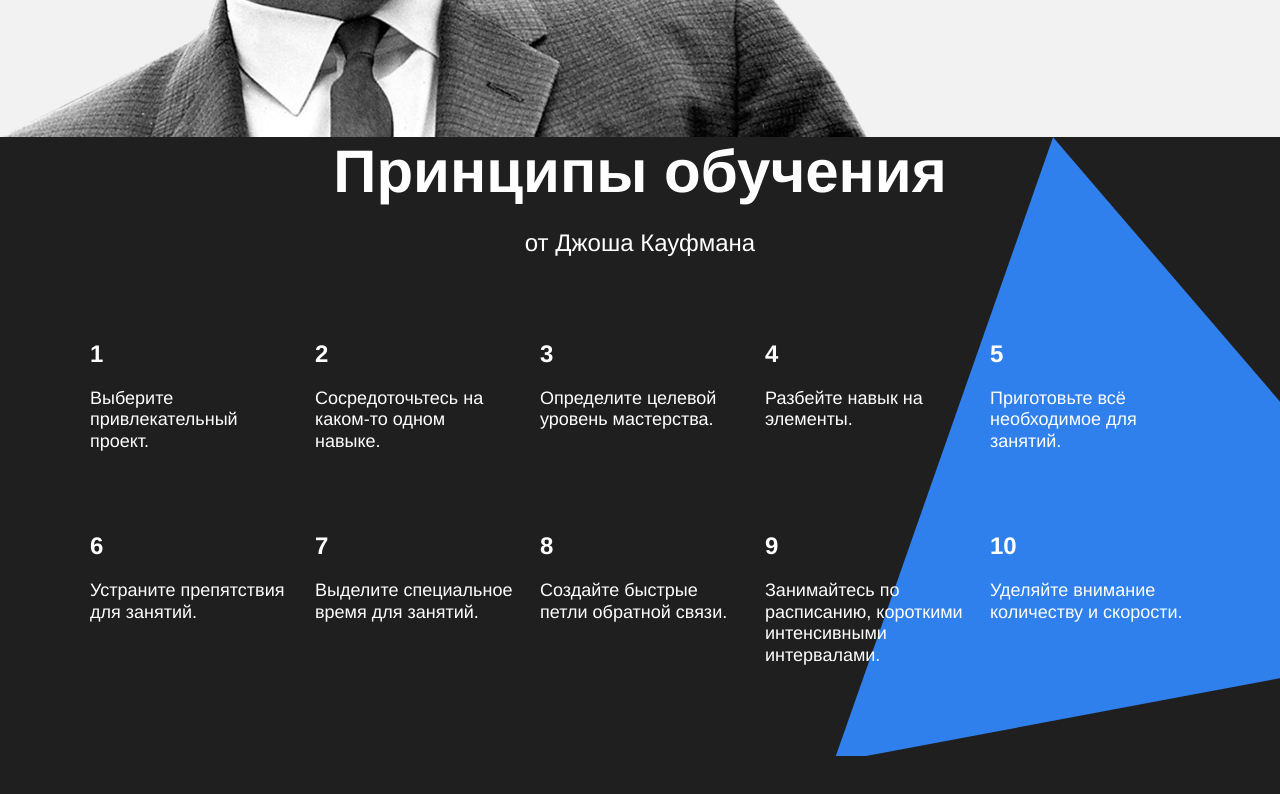
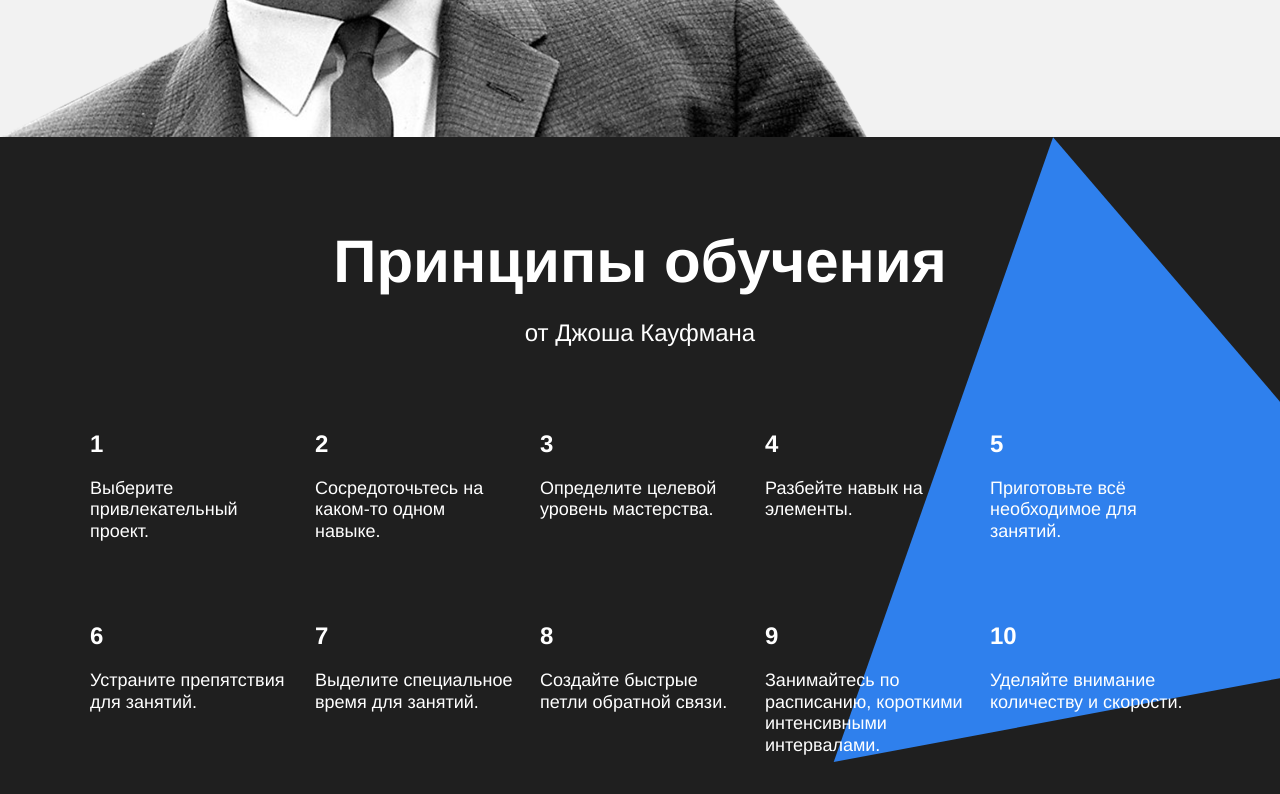
Before and after one commit to karolina-kovdya/how-to-learn, a plain HTML site: page index.html in a window 1280 px wide. Shown: the part 2860-3654 px from the top of the page. Drawn offline with Linux system fonts and the light colour scheme.

Commit message:
last change after test2

```diff
--- a/styles/style.css
+++ b/styles/style.css
@@ -212,7 +212,7 @@ font-weight: bold;
   font-size: 60px;
   font-weight: bold;
   color: white;
-  margin-top: 90x;
+  margin-top: 90px;
 }
 .section-subtitle_theme_dark {
   color: white;
```
